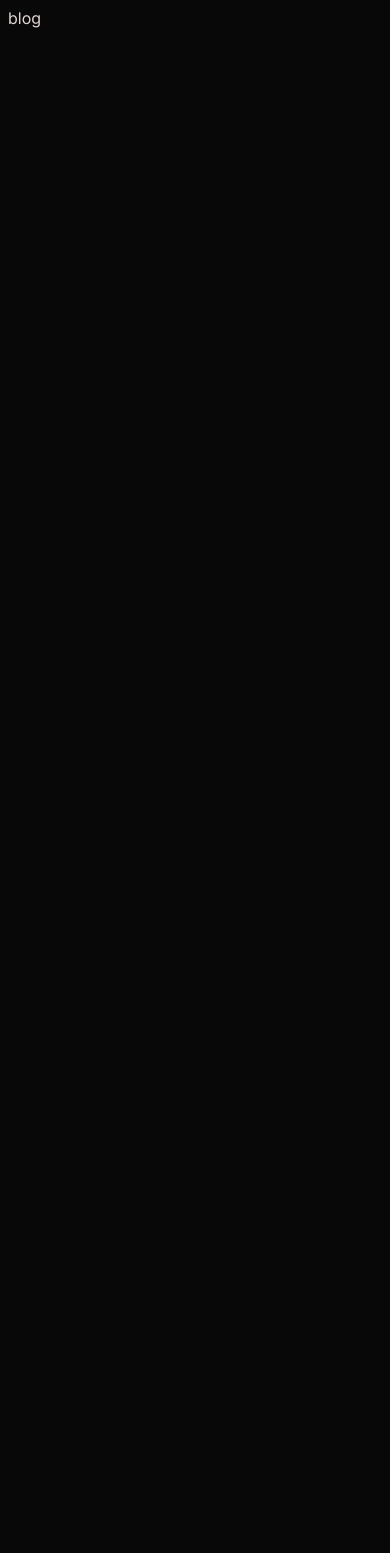
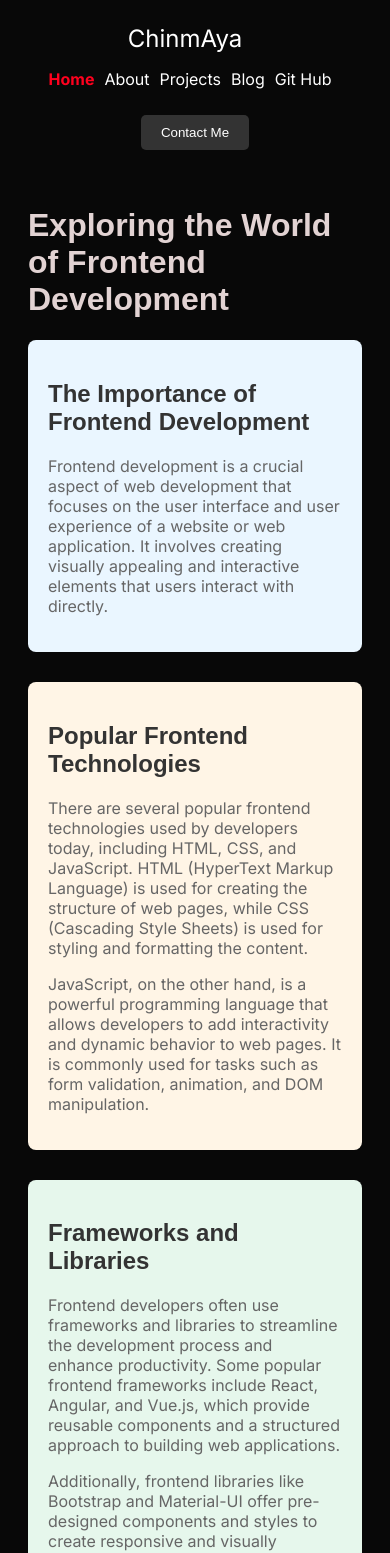
Before and after one commit to Chinmaya0011/portfolionext, a Next.js app: page /blog in a window 390 px wide. Shown: the top 1553 px of the page. Before the commit the page ends 844 px from the top, so only its background shows below. Built offline with nearby package versions, Linux system fonts and the light colour scheme.

Commit message:
Update CSS for mobile devices

```diff
--- a/src/app/blog/page.js
+++ b/src/app/blog/page.js
@@ -1,9 +1,38 @@
-import React from 'react'
+import React from 'react';
+import Header from '../Components/Header';
+import Footer from '../Components/Footer';
+import style from '../styles/Blog.module.css';
 
-const blog = () => {
+const FrontendBlog = () => {
   return (
-    <div>blog</div>
-  )
-}
+    <>
+      <Header />
+      <div className={style.blogContainer}>
+        <h1>Exploring the World of Frontend Development</h1>
+        <div className={`${style.blogPost} ${style.importance}`}>
+          <h2>The Importance of Frontend Development</h2>
+          <p>Frontend development is a crucial aspect of web development that focuses on the user interface and user experience of a website or web application. It involves creating visually appealing and interactive elements that users interact with directly.</p>
+        </div>
+        <div className={`${style.blogPost} ${style.technologies}`}>
+          <h2>Popular Frontend Technologies</h2>
+          <p>There are several popular frontend technologies used by developers today, including HTML, CSS, and JavaScript. HTML (HyperText Markup Language) is used for creating the structure of web pages, while CSS (Cascading Style Sheets) is used for styling and formatting the content.</p>
+          <p>JavaScript, on the other hand, is a powerful programming language that allows developers to add interactivity and dynamic behavior to web pages. It is commonly used for tasks such as form validation, animation, and DOM manipulation.</p>
+        </div>
+        <div className={`${style.blogPost} ${style.frameworks}`}>
+          <h2>Frameworks and Libraries</h2>
+          <p>Frontend developers often use frameworks and libraries to streamline the development process and enhance productivity. Some popular frontend frameworks include React, Angular, and Vue.js, which provide reusable components and a structured approach to building web applications.</p>
+          <p>Additionally, frontend libraries like Bootstrap and Material-UI offer pre-designed components and styles to create responsive and visually appealing user interfaces.</p>
+        </div>
+        <div className={`${style.blogPost} ${style.responsiveDesign}`}>
+          <h2>Responsive Web Design</h2>
+          <p>With the increasing use of mobile devices, responsive web design has become essential for frontend developers. Responsive design ensures that websites and web applications adapt seamlessly to various screen sizes and devices, providing an optimal viewing experience for users.</p>
+          <p>Frontend developers use techniques like fluid grids, flexible images, and media queries to create responsive layouts that adjust dynamically based on the device's screen size.</p>
+        </div>
+        {/* Add more sections/topics as needed */}
+      </div>
+      <Footer />
+    </>
+  );
+};
 
-export default blog
+export default FrontendBlog;
--- a/src/app/styles/SkillsSection.module.css
+++ b/src/app/styles/SkillsSection.module.css
@@ -82,7 +82,7 @@
 /* Media Queries */
 @media (max-width: 768px) {
     .myskill {
-        width: 80%;
+        width: 100%;
     }
 }
 
--- a/src/app/styles/blog.module.css
+++ b/src/app/styles/blog.module.css
@@ -0,0 +1,39 @@
+/* BlogPostPreview.module.css */
+
+.blogContainer {
+    max-width: 800px;
+    margin: 0 auto;
+    padding: 20px;
+  }
+
+  .blogPost {
+    margin-bottom: 30px;
+    background-color: #f9f9f9;
+    border-radius: 8px;
+    padding: 20px;
+  }
+
+  .blogPost h2 {
+    color: #333;
+  }
+
+  .blogPost p {
+    color: #666;
+  }
+
+  /* Specific styles for each section */
+  .importance {
+    background-color: #eaf6ff;
+  }
+
+  .technologies {
+    background-color: #fff5e6;
+  }
+
+  .frameworks {
+    background-color: #e6f7ec;
+  }
+
+  .responsiveDesign {
+    background-color: #fdf2e9;
+  }
```
